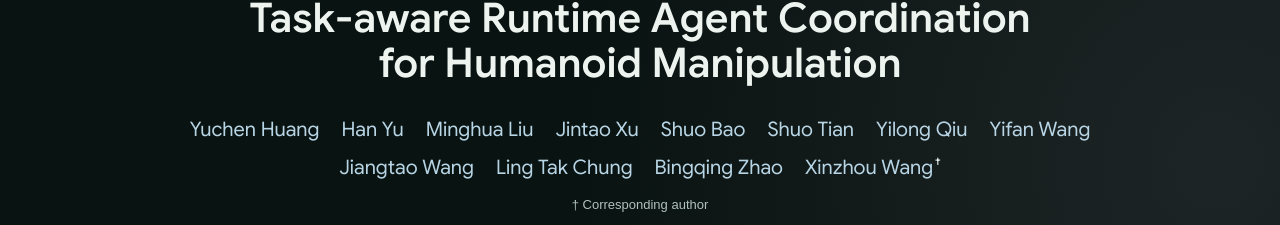
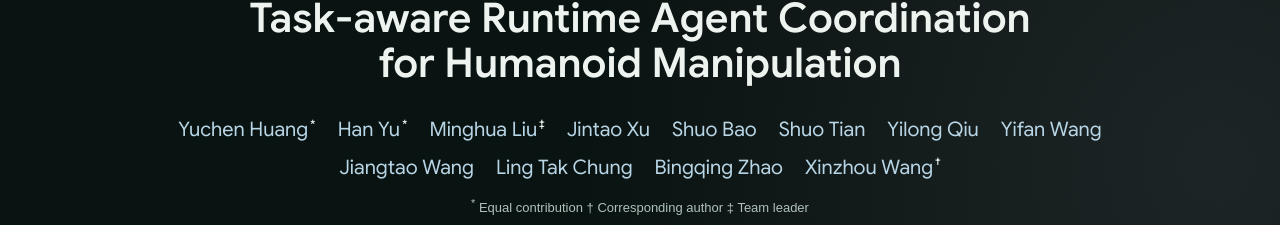
Before and after one commit to Diffire/TRACE, a plain HTML site: page index.html in a window 1280 px wide. Shown: the part 727-952 px from the top of the page. Drawn offline with Linux system fonts and the light colour scheme.

Commit message:
Author Edit

```diff
--- a/index.html
+++ b/index.html
@@ -33,8 +33,8 @@
         <div class="trace-wordmark"><img class="trace-metal" src="assets/trace-wordmark-3d.png" alt="TRACE" width="2160" height="720" fetchpriority="high"></div><h1><span class="sr-only">TRACE: </span>Task-aware Runtime Agent Coordination<br class="desktop-break"> for Humanoid Manipulation</h1>
 
 
-        <div class="authors" aria-label="Authors"><span>Yuchen Huang</span><span>Han Yu</span><span>Minghua Liu</span><span>Jintao Xu</span><span>Shuo Bao</span><span>Shuo Tian</span><span>Yilong Qiu</span><span>Yifan Wang</span><span>Jiangtao Wang</span><span>Ling Tak Chung</span><span>Bingqing Zhao</span><span>Xinzhou Wang<sup>†</sup></span></div>
-        <p class="author-note">† Corresponding author</p>
+        <div class="authors" aria-label="Authors"><span>Yuchen Huang<sup>*</sup> </span><span>Han Yu<sup>*</sup></span><span><a href="https://liu-ming-hua.github.io/" target="_blank">Minghua Liu<sup>‡</sup></a></span><span>Jintao Xu</span><span>Shuo Bao</span><span>Shuo Tian</span><span>Yilong Qiu</span><span>Yifan Wang</span><span>Jiangtao Wang</span><span>Ling Tak Chung</span><span>Bingqing Zhao</span><span>Xinzhou Wang<sup>†</sup></span></div>
+        <p class="author-note"> <sup>*</sup> Equal contribution † Corresponding author ‡ Team leader</p>
         <p class="venue">CVPR 2027</p>
         <p class="hero-copy">Prepare the body. Preserve the interaction. Revise from experience.</p>
         <div class="hero-actions">
```
